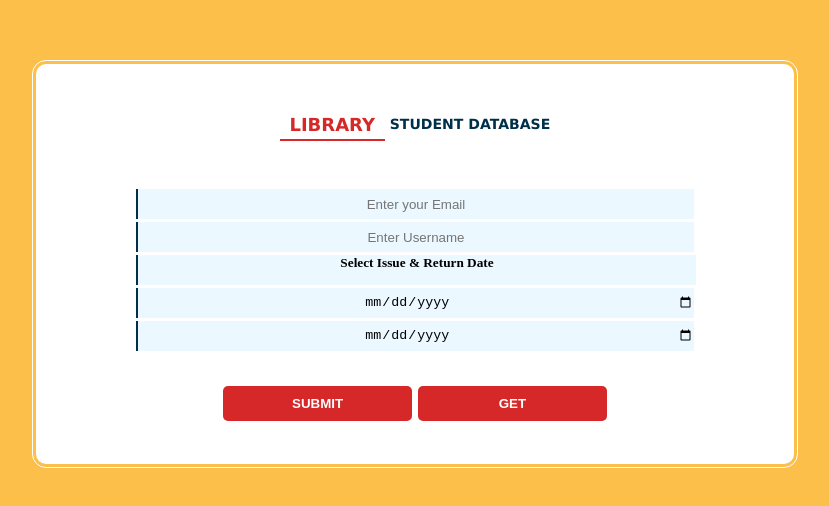
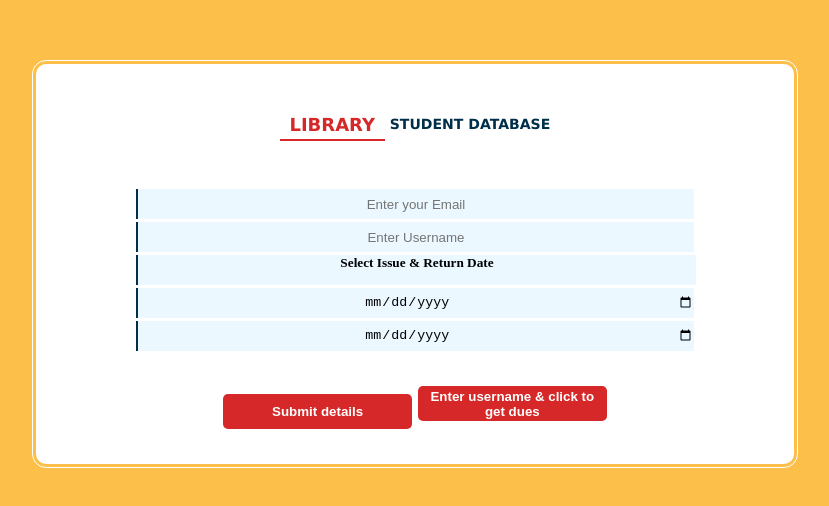
Before and after one commit to Riya-code/lib-dues, a plain HTML site: page index.html in a window 1280 px wide. Shown: the part 136-642 px from the top of the page, without its empty margins (225-1054 px from the left). Drawn offline with Linux system fonts and the light colour scheme.

Commit message:
button update

```diff
--- a/index.html
+++ b/index.html
@@ -25,8 +25,8 @@
       </div>
 
       <div id="button_container">
-        <button id="submit" onclick="save()"> SUBMIT </button>
-        <button id="get" onclick="get()"> GET </button>
+        <button id="submit" onclick="save()"> Submit details </button>
+        <button id="get" onclick="get()"> Enter username & click to get dues </button>
       </div>
 
     </div>
```
